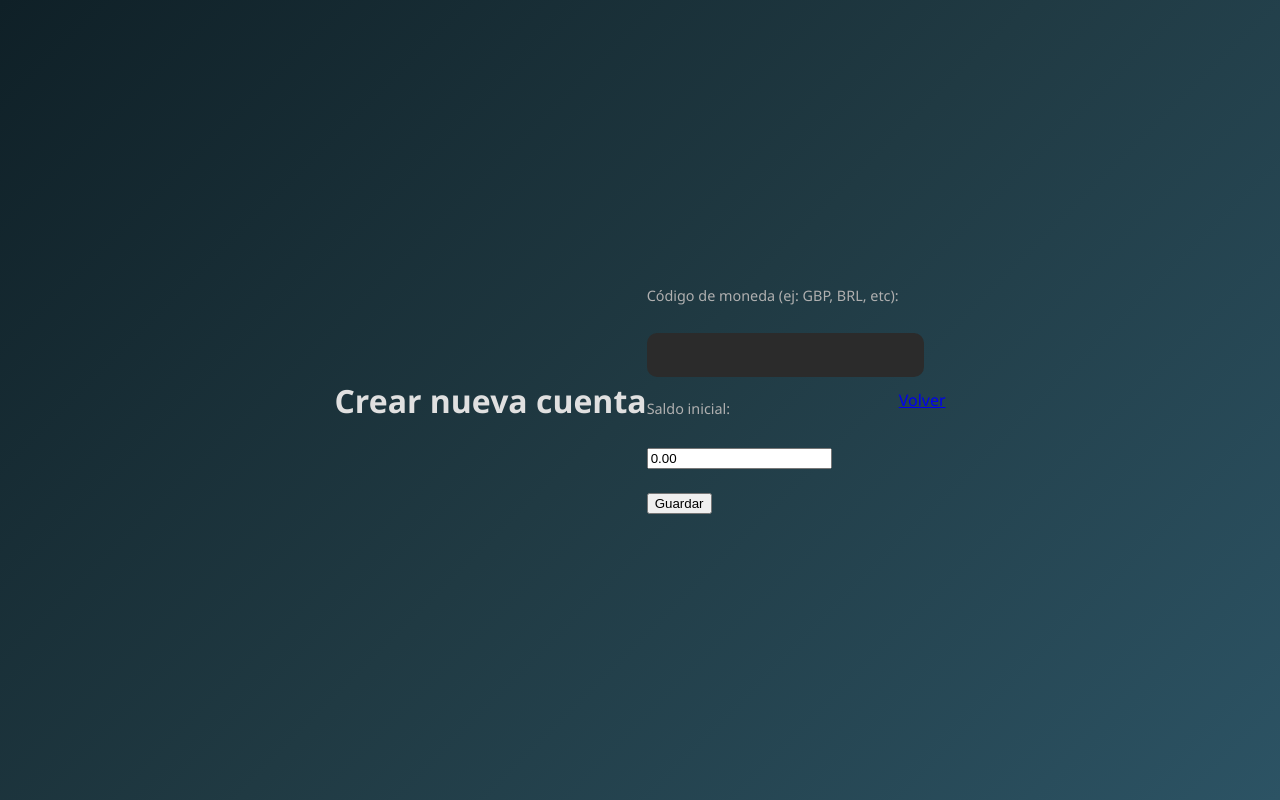
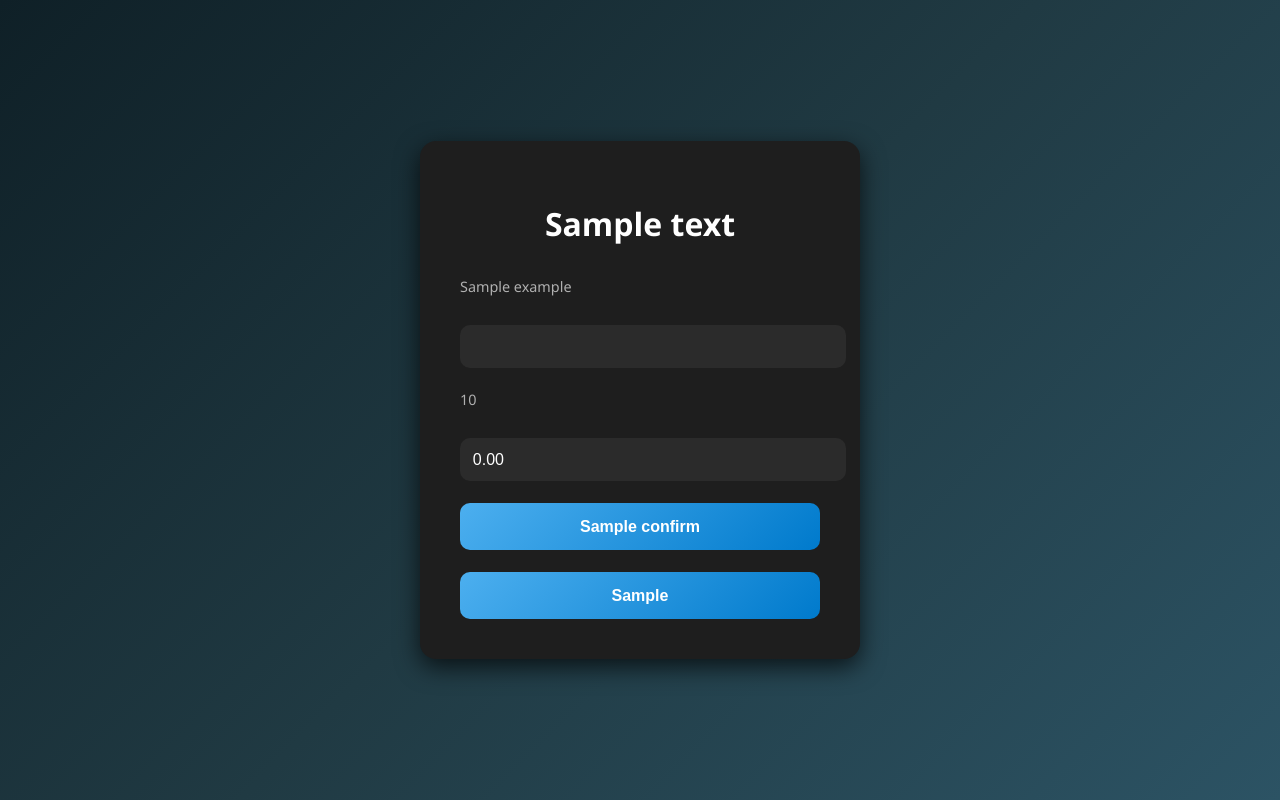
Before and after one commit to Luca0612-Simo/flask-currency-accounts, a Flask app: template templates/createAccount.html in a window 1280 px wide. Run offline with Flask 3, Linux system fonts and the light colour scheme; the template is opened without the code that fills it: most values are stand-ins (such as "Sample title", 1, 10 or a date in 2020).

Commit message:
style: add style to the new window and buttons

```diff
--- a/accounts.json
+++ b/accounts.json
@@ -4,5 +4,6 @@
     "EUR": 100.0,
     "JPY": 0.0,
     "BRL": 100.0,
-    "GBP": 0.0
+    "GBP": 0.0,
+    "CHF": -2.0
 }
--- a/main.py
+++ b/main.py
@@ -29,12 +29,14 @@ def index():
 
 @app.route("/welcome",methods = ['GET'])
 def welcome():
+    with open("textsEsp.json", "r") as f:
+            text = json.loads(f.read())
     try:
         if session['logged_in'] == True:
             welcomeText =  session['user']
             with open("accounts.json", "r") as f:
                 accounts = json.loads(f.read())
-            return render_template("welcome.html",welcomeText=welcomeText, accounts=accounts)
+            return render_template("welcome.html",welcomeText=welcomeText, accounts=accounts, text=text)
         else:
             return redirect("/")
     except KeyError:
@@ -53,6 +55,8 @@ def favicon():
 
 @app.route("/createAccount", methods=["GET", "POST"])
 def create_account():
+    with open("textsEsp.json", "r") as f:
+        text = json.loads(f.read())
     try:
         if not session.get('logged_in'):
             return redirect("/")
@@ -65,7 +69,7 @@ def create_account():
                 accounts = json.load(f)
 
             if currency in accounts:
-                return render_template("createAccount.html", error="Esa cuenta ya existe.")
+                return render_template("createAccount.html", error="Esa cuenta ya existe.", text=text)
 
             accounts[currency] = balance
 
@@ -74,7 +78,7 @@ def create_account():
 
             return redirect("/welcome")
 
-        return render_template("createAccount.html")
+        return render_template("createAccount.html", text=text)
 
     except KeyError:
         return redirect("/")
--- a/static/style.css
+++ b/static/style.css
@@ -146,3 +146,46 @@ input[type="submit"]:hover {
   80% { transform: translateX(2px);}
   100% { transform: translateX(0);}
 }
+
+button {
+  width: 100%;
+  padding: 0.9rem;
+  border: none;
+  border-radius: 10px;
+  background: linear-gradient(135deg, #4cafef, #007acc);
+  color: white;
+  font-size: 1rem;
+  font-weight: bold;
+  cursor: pointer;
+  transition: transform 0.2s ease, background 0.3s ease;
+}
+
+button:hover {
+  background: linear-gradient(135deg, #66d0ff, #0096ff);
+  transform: scale(1.03);
+}
+
+input[type="number"] {
+  width: 100%;
+  padding: 0.8rem;
+  border: none;
+  border-radius: 10px;
+  background-color: #2b2b2b;
+  color: #ffffff;
+  font-size: 1rem;
+  transition: all 0.3s ease;
+  appearance: textfield;
+}
+
+input[type="number"]::-webkit-outer-spin-button,
+input[type="number"]::-webkit-inner-spin-button {
+  -webkit-appearance: none;
+  margin: 0;
+}
+
+input[type="number"]:focus {
+  outline: none;
+  border: 1px solid #4cafef;
+  background-color: #333333;
+  box-shadow: 0 0 8px rgba(76, 175, 239, 0.4);
+}
--- a/templates/createAccount.html
+++ b/templates/createAccount.html
@@ -6,23 +6,29 @@
     <link rel="stylesheet" href="{{ url_for('static', filename='style.css') }}">
 </head>
 <body>
-    <h1>Crear nueva cuenta</h1>
+    <div class="login-container">
+
+        <h1>{{ text["createAccountTitle"] }}</h1>
 
         {% if error %}
             <p style="color: red; font-weight: bold;">{{ error }}</p>
         {% endif %}
 
         <form action="{{ url_for('create_account') }}" method="post">
-        <label for="currency">Código de moneda (ej: GBP, BRL, etc):</label><br>
+            <label for="currency">{{ text["example"] }}</label><br>
             <input type="text" id="currency" name="currency" required><br><br>
 
-        <label for="balance">Saldo inicial:</label><br>
+            <label for="balance">{{ text["putInitialBalance"] }}</label><br>
             <input type="number" id="balance" name="balance" step="0.01" value="0.00" required><br><br>
 
-        <button type="submit">Guardar</button>
+            <button type="submit">{{ text["confirm"] }}</button>
         </form>
 
         <br>
-    <a href="{{ url_for('welcome') }}">Volver</a>
+        <form action="{{ url_for('welcome') }}" method="get">
+            <button type="submit">{{ text["backToWelcome"] }}</button>
+        </form>
+    </div>
+
 </body>
 </html>
```
Also changed, not shown: templates/welcome.html (+4 -3 lines), textsEng.json (+7 -1 lines), textsEsp.json (+7 -1 lines). Lines whose indentation alone changed are shown as unchanged.
